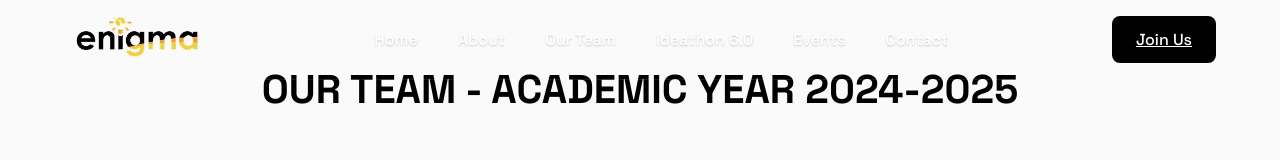
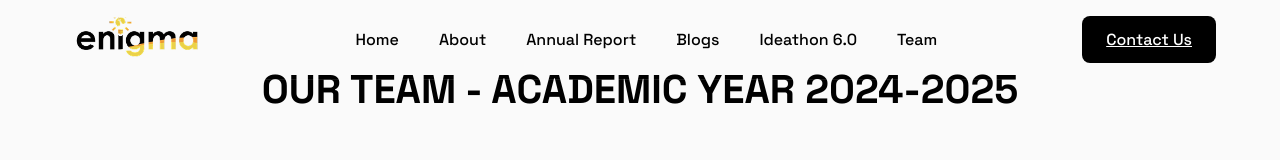
Before and after one commit to devanshu-puri/enigma2.0, a React (Vite) app: page /team in a window 1280 px wide. Shown: the top 160 px of the page. Built offline with nearby package versions, Linux system fonts and the light colour scheme.

Commit message:
Feat: Add placeholder pages for Annual Report and Blogs

```diff
--- a/src/App.css
+++ b/src/App.css
@@ -40,9 +40,7 @@ body::after {
   backdrop-filter: blur(0px);
   -webkit-backdrop-filter: blur(0px);
 
-  /* A light border to see on the hero gradient */
   border-bottom: 1px solid rgba(255, 255, 255, 0.1);
-
   z-index: 1000;
   padding: 1rem 0;
 
@@ -51,13 +49,18 @@ body::after {
 }
 
 .navbar .nav-menu a {
-  color: #FFFFFF;
-  text-shadow: 0 1px 2px rgba(0,0,0,0.2);
-  transition: color 0.4s ease;
+  color: var(--black);
+  text-shadow: none;
+  text-decoration: none;
+  transition: color 0.3s ease;
 }
+.navbar .nav-menu a:hover {
+  color: var(--yellow);
+}
+
 .navbar .hamburger .bar {
-  background-color: #FFFFFF;
-  transition: background-color 0.4s ease;
+  background-color: var(--black);
+  /* transition: background-color 0.4s ease; */
 }
 
 
--- a/src/components/Navbar.jsx
+++ b/src/components/Navbar.jsx
@@ -38,10 +38,14 @@ const Navbar = () => {
           <span className="bar"></span>
         </div>
 
+        {/* ======================================================= */}
+        {/* ============ UPDATED NAVIGATION LINKS ============ */}
+        {/* ======================================================= */}
         <ul className={isOpen ? "nav-menu active" : "nav-menu"}>
           <li><Link to="/" onClick={closeMenu}>Home</Link></li>
           <li><a href="/#about" onClick={closeMenu}>About</a></li>
-          <li><Link to="/team" onClick={closeMenu}>Our Team</Link></li>
+          <li><Link to="/annual-report" onClick={closeMenu}>Annual Report</Link></li>
+          <li><Link to="/blog" onClick={closeMenu}>Blogs</Link></li>
           <li>
             <a
               href="https://ideathon6-0.ecellnmit.in"
@@ -52,17 +56,18 @@ const Navbar = () => {
               Ideathon 6.0
             </a>
           </li>
-          <li><a href="/#events" onClick={closeMenu}>Events</a></li>
-          <li><a href="/#contact" onClick={closeMenu}>Contact</a></li>
+          <li><Link to="/team" onClick={closeMenu}>Team</Link></li>
         </ul>
+
+        {/* The "Join Us" button is now a "Contact Us" link */}
         <a
-          href="https://your-application-link.com"
-          target="_blank"
-          rel="noopener noreferrer"
+          href="/#contact"
+          onClick={closeMenu}
           className="nav-button"
         >
-          Join Us
+          Contact Us
         </a>
+        {/* ======================================================= */}
       </div>
     </nav>
   );
--- a/src/pages/TeamPage.css
+++ b/src/pages/TeamPage.css
@@ -1,4 +1,6 @@
 /* General container for the team page */
+/* test change */
+
 .team-page-section {
     width: 100%;
     padding: 4rem 0;
```
Also changed, not shown: src/pages/AnnualReportPage.jsx (added), src/pages/BlogPage.css (added), src/pages/BlogPage.jsx (added).
